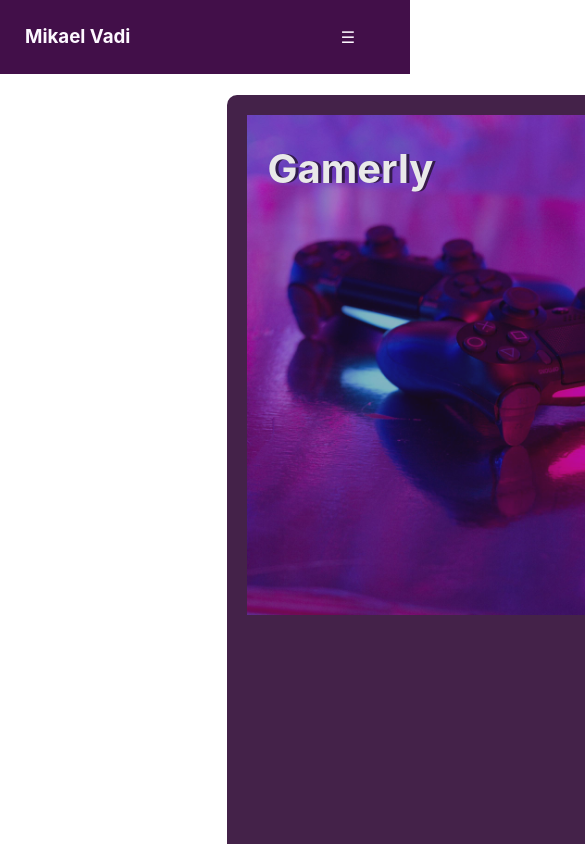
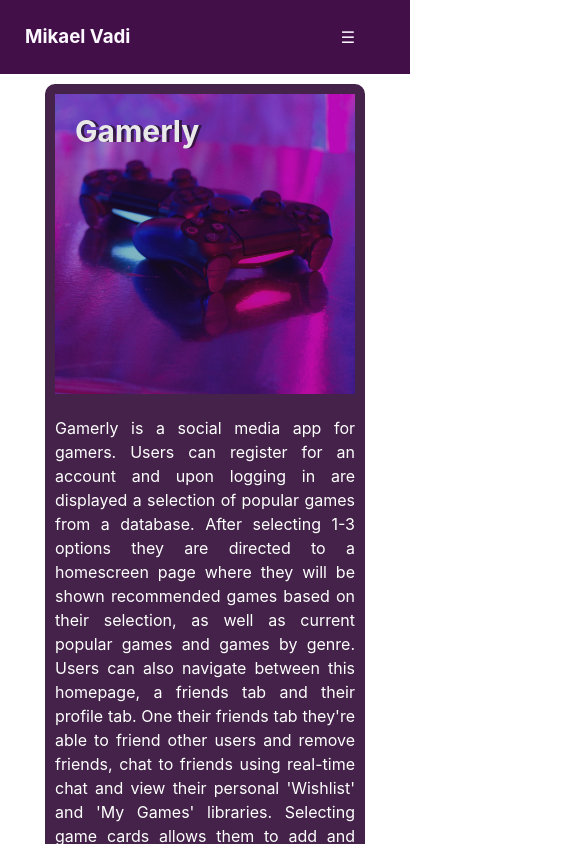
Before and after one commit to mikael-v/portfolio, a React (Vite) app: page /projects in a window 390 px wide. Shown: the top 844 px of the page, 585 px wide, since content can reach past the window. Built offline with nearby package versions, Linux system fonts and the light colour scheme.

Commit message:
fixes mobile responsiveness for all projects page

```diff
--- a/src/components/ProjectsPage.jsx
+++ b/src/components/ProjectsPage.jsx
@@ -32,7 +32,6 @@ function AllProjects() {
                   id="coverImg"
                   src={projects[currentSlide].imgs[0]}
                   alt=""
-                  style={{ width: "500px", height: "500px" }}
                 />
               </Link>
             </div>
--- a/src/index.css
+++ b/src/index.css
@@ -294,6 +294,11 @@ a:hover {
   opacity: 70%;
 }
 
+#coverImg {
+  width: 500px;
+  height: 500px;
+}
+
 .transparent-button {
   background-color: transparent;
   border: none;
@@ -449,4 +454,30 @@ a:hover {
   #contact-links {
     padding: 10px;
   }
+
+  .projects-container {
+    padding-top: 10px;
+    margin: 0%;
+  }
+
+  .item {
+    margin: 0;
+    display: block;
+    width: 300px;
+    padding: 10px;
+  }
+
+  #coverImg {
+    width: 300px;
+    height: 300px;
+  }
+
+  .item img {
+    width: 100px;
+    opacity: 70%;
+  }
+
+  .item h1 {
+    font-size: 30px;
+  }
 }
```
